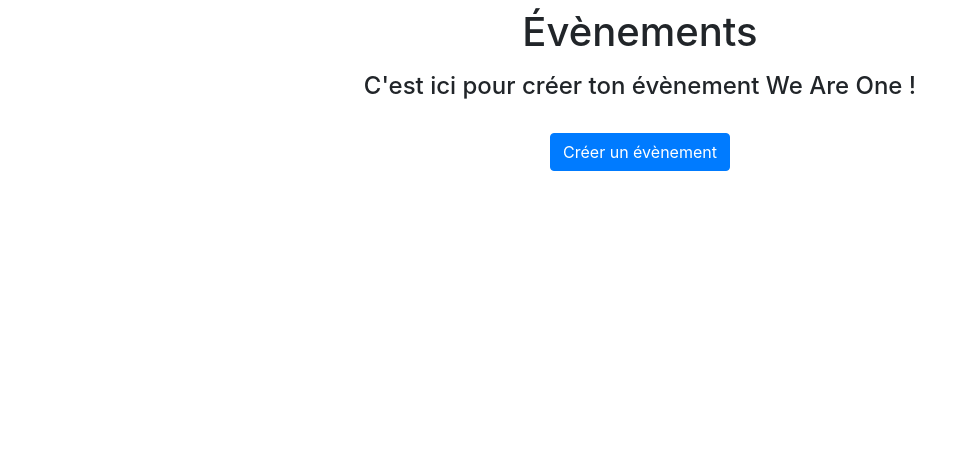
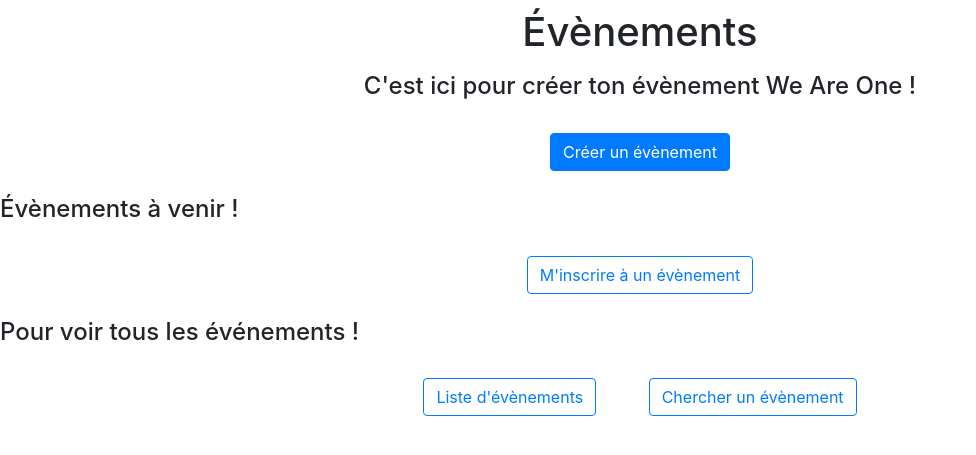
Before and after one commit to We-Are-One-CS/intranet, a Django app: page /events/ in a window 1280 px wide. Shown: the part 56-511 px from the top of the page, without its empty margins (0-976 px from the left). Run offline with Django 3.2, Linux system fonts and the light colour scheme; some libraries are stand-ins or nearby versions.

Commit message:
Added a few buttons and some text in order to customize the events page

```diff
--- a/core/templates/core/events.html
+++ b/core/templates/core/events.html
@@ -23,4 +23,26 @@
         <button class="mx-4 btn btn-primary" onclick="location.href='create_event/'">Créer un évènement</button>
     </div>
     </div>
+
+    <h4>Évènements à venir !</h4>
+
+    <div class="container text-center py-4">
+        <a href="{% url 'register' %}">
+            <button type="button" class="mx-4 btn btn-outline-primary">M'inscrire à un évènement</button>
+        </a>
+    </div>
+
+
+
+
+
+    <h4>Pour voir tous les événements !</h4>
+        <div class="container text-center py-4">
+        <a href="{% url 'register' %}">
+            <button type="button" class="mx-4 btn btn-outline-primary">Liste d'évènements</button>
+        </a>
+        <a href="{% url 'events/create_event' %}">
+            <button type="button" class="mx-4 btn btn-outline-primary">Chercher un évènement</button>
+        </a>
+        </div>
 {% endblock content %}
```
